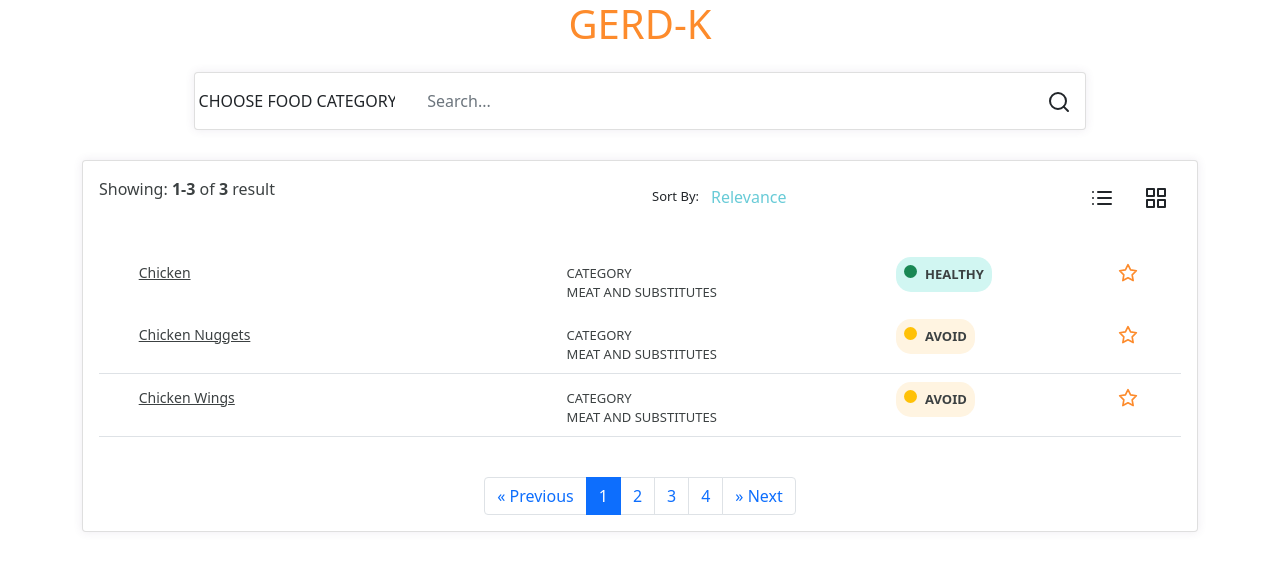
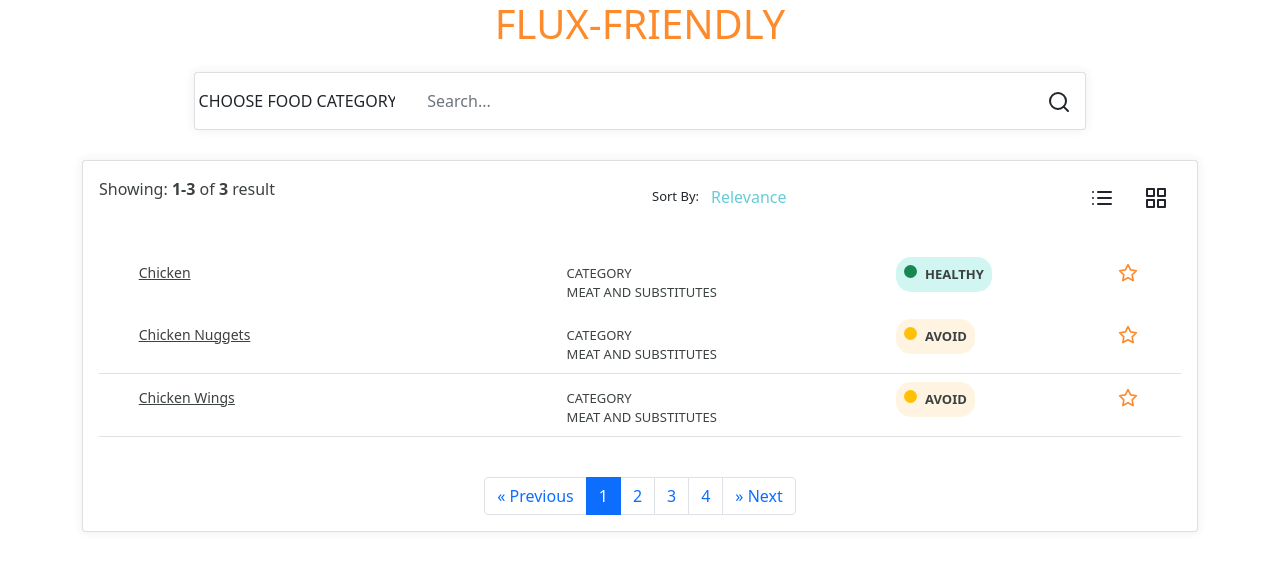
Before and after one commit to danielmtrandev/demo-day, a plain HTML site: page index.html in a window 1280 px wide. Drawn offline with nearby package versions, Linux system fonts and the light colour scheme.

Commit message:
demo-day

```diff
--- a/index.html
+++ b/index.html
@@ -15,7 +15,7 @@
         <link href="https://cdn.jsdelivr.net/npm/bootstrap@5.1.3/dist/css/bootstrap.min.css" rel="stylesheet" integrity="sha384-1BmE4kWBq78iYhFldvKuhfTAU6auU8tT94WrHftjDbrCEXSU1oBoqyl2QvZ6jIW3" crossorigin="anonymous">
 	</head>
 	<body>
-        <h1>GERD-K</h1>
+        <h1>FLUX-FRIENDLY</h1>
         <div class="container">
             <div class="row">
                 <div class="col-lg-12 card-margin">
```
Also changed, not shown: demo.png (added), demo_day.png (deleted), 2 other files.
